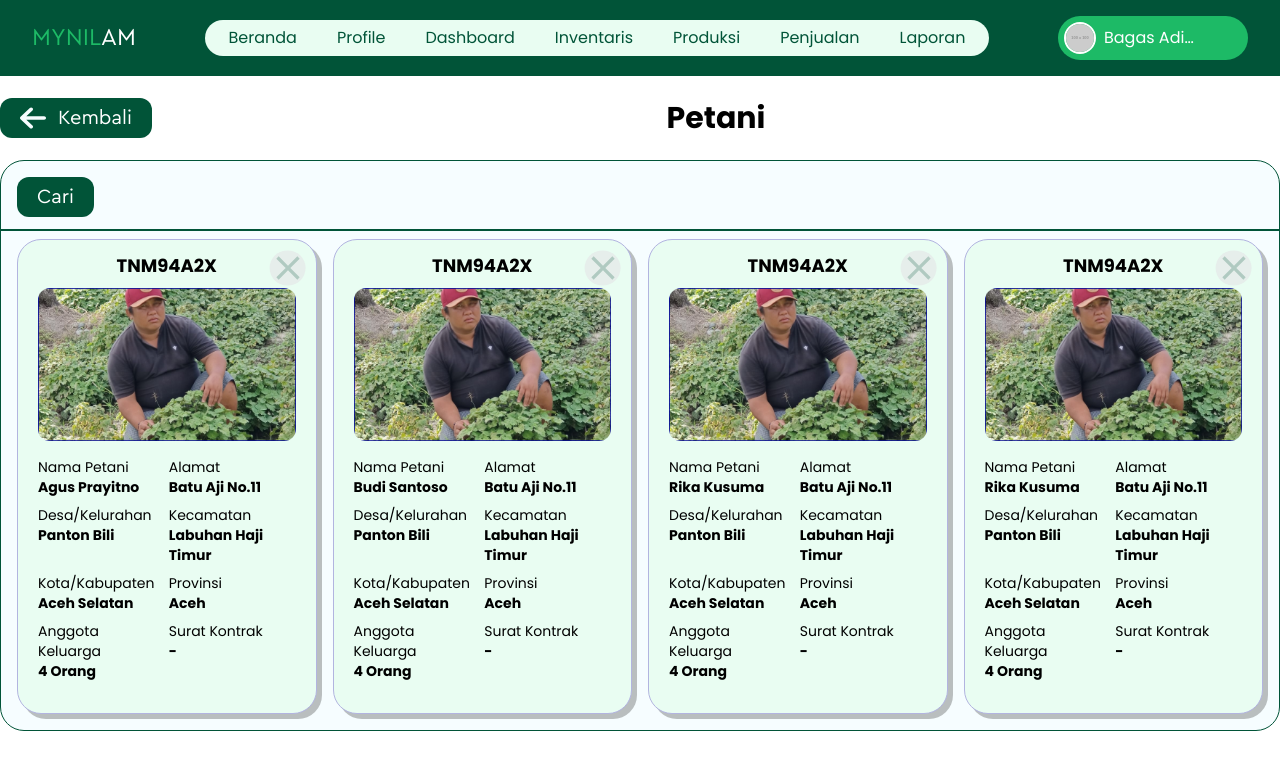
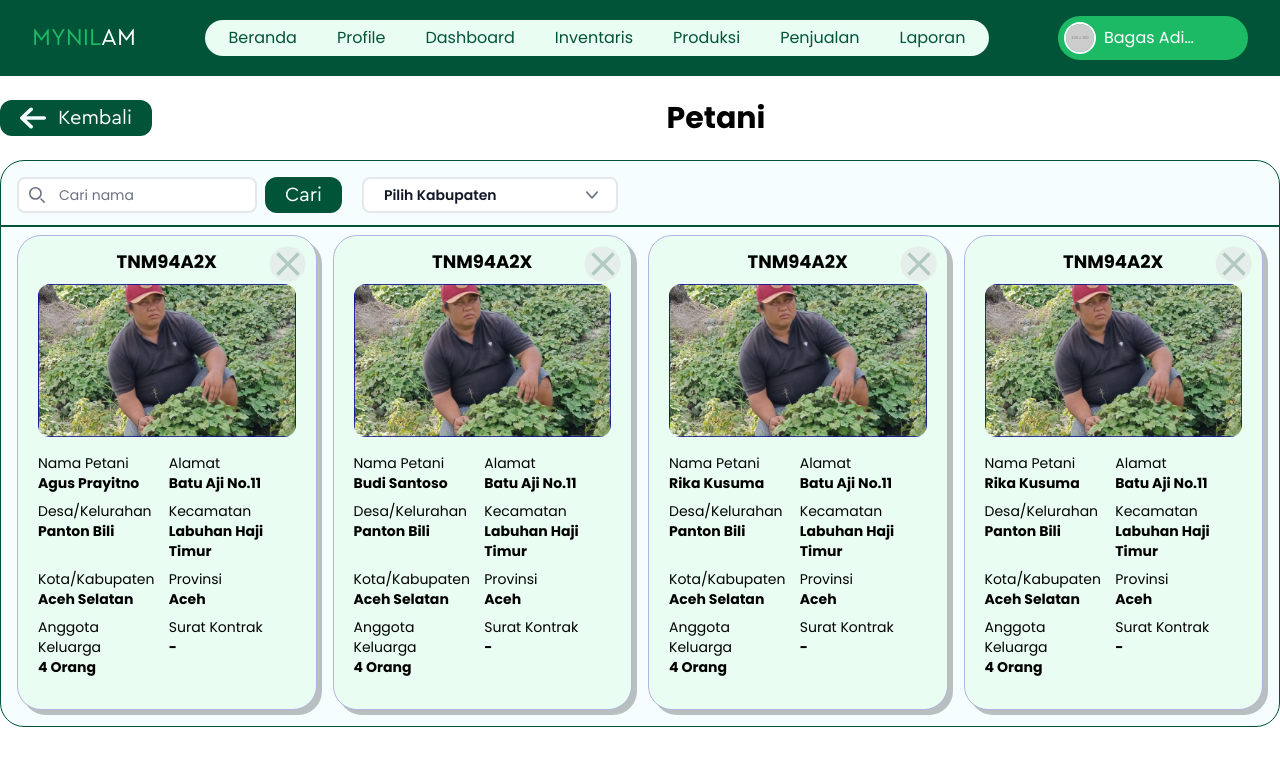
Before and after one commit to saptadi73/fe-mynilam-new, a Vue app: page /profile-petani in a window 1280 px wide. Shown: the top 770 px of the page. Built offline with nearby package versions, Linux system fonts and the light colour scheme.

Commit message:
feat(card-petani): add search input & input select

```diff
--- a/src/components/BaseButton.vue
+++ b/src/components/BaseButton.vue
@@ -1,6 +1,6 @@
 <template>
   <button
-    class="button font-cera text-xl px-5 py-1.5 hover:opacity-80 hover:shadow-lg"
+    class="button font-cera text-xl px-5 py-1 hover:opacity-80 hover:shadow-lg"
     :class="{
       '--variant-primary': variant == 'primary',
       '--variant-success': variant == 'success',
--- a/src/components/BaseSearchBar.vue
+++ b/src/components/BaseSearchBar.vue
@@ -7,7 +7,7 @@
     <input
       type="text"
       id="table-search"
-      class="block pt-2 ps-10 text-sm text-gray-900 border-2 border-gray-200 rounded-lg w-60 h-8 focus:ring-primary-light focus:border-gray-200"
+      class="block p-4 ps-10 text-sm text-gray-900 border-2 border-gray-200 rounded-lg w-60 h-8 focus:ring-primary-light focus:border-gray-200"
       :class="$attrs.class"
       :placeholder="placeholder"
       v-model="model"
--- a/src/pages/CardPetaniPage.vue
+++ b/src/pages/CardPetaniPage.vue
@@ -13,8 +13,12 @@
       </div>
     </div>
     <div class="bg-[#F6FDFF] p-4 rounded-3xl border border-[#015438]">
-      <div>
-        <BaseButton>Cari</BaseButton>
+      <div class="flex flex-row gap-x-5 justify-start">
+        <div class="flex flex-row gap-x-2">
+          <BaseSearchBar placeholder="Cari nama"></BaseSearchBar>
+          <BaseButton>Cari</BaseButton>
+        </div>
+        <BaseInputSelect name="test" :options="options"></BaseInputSelect>
       </div>
       <hr class="border border-[#015438] mt-3 -ml-4 -mr-4" />
       <div class="grid grid-cols-12 gap-4 mt-2">
@@ -66,10 +70,12 @@
 </template>
 
 <script setup lang="ts">
-import { reactive } from 'vue'
+import { reactive, ref } from 'vue'
 import BaseButton from '../components/BaseButton.vue'
 import BaseCard from '../components/BaseCard.vue'
 import BaseIcon from '../components/BaseIcon.vue'
+import BaseSearchBar from '@/components/BaseSearchBar.vue'
+import BaseInputSelect from '@/components/BaseInputSelect.vue'
 
 const cardPetani = reactive([
   {
@@ -117,4 +123,19 @@
     suratKontrak: '-',
   },
 ])
+
+const options = ref([
+  {
+    label: 'Aceh Selatan',
+    value: 1,
+  },
+  {
+    label: 'Aceh Utara',
+    value: 2,
+  },
+  {
+    label: 'Aceh Tengah',
+    value: 3,
+  },
+])
 </script>
```
